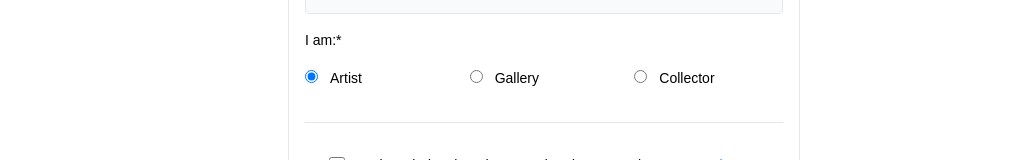
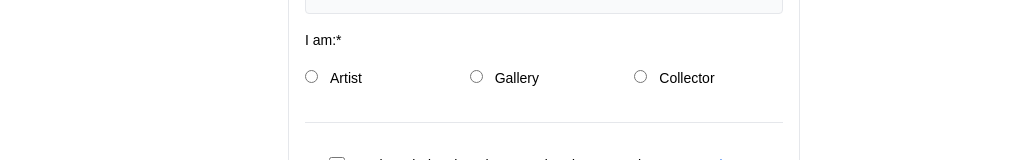
Before and after one commit to ivanZhuravlov/ntf-projj, a Vue app in the folder front/: page /register in a window 1280 px wide. Shown: the part 423-583 px from the top of the page, without its empty margins (96-1123 px from the left). Built offline with nearby package versions, Linux system fonts and the light colour scheme.

Commit message:
fix type
register.vue
- add v-model to radio input
- check type is not null

store/index.js
- add type to params
- add type to request body

```diff
--- a/front/src/store/index.js
+++ b/front/src/store/index.js
@@ -47,7 +47,7 @@ export default new Vuex.Store({
     		throw new Error('Invalid email or password');
 	    }
     },
-    async register({ commit }, {email, password}) {
+    async register({ commit }, {email, password, type}) {
     	try {
 	    	const { token } = await fetch(
 	    		API + '/register',
@@ -58,7 +58,8 @@ export default new Vuex.Store({
 	    			},
 	    			body: JSON.stringify({
 						"email": email,
-						"password": password
+						"password": password,
+						"type": type
 					})
     		}).then((r) => r.json());
 
@@ -70,7 +71,7 @@ export default new Vuex.Store({
 	        localStorage.setItem("token", token);
 	        commit('setToken', {token});
 	    } catch(e) {
-    		throw new Error('Invalid email or password');
+    		throw new Error('Invalid email, password or type');
 	    }
     },
     async logout({ commit }) {
--- a/front/src/views/Register.vue
+++ b/front/src/views/Register.vue
@@ -28,15 +28,15 @@
            <p class="text-sm sm:text-base text-left auto">I am:*</p>
           <div class="grid-cols-1 md:grid grid-cols-3 lg:grid grid-cols-3 gap-4">
             <div>
-              <input type="radio" id="gallery" name="type" checked value="Artist">
+              <input v-model='type' type="radio" id="artist" checked value="Artist">
                 <label for="artist" class="text-sm mx-3">Artist</label>
             </div>
             <div>
-              <input type="radio" id="gallery" name="type" value="Gallery">
+              <input v-model='type' type="radio" id="gallery" name="type" value="Gallery">
                 <label for="gallery" class="text-sm mx-3">Gallery</label>
             </div>
             <div>
-              <input type="radio" id="collector" name="type" value="Collector">
+              <input v-model='type' type="radio" id="collector" name="type" value="Collector">
                 <label for="collector" class="text-sm mx-3">Collector</label>
             </div>
           </div>
@@ -46,8 +46,8 @@
               <input v-model="terms" required id="terms" aria-describedby="terms" type="checkbox" class="bg-gray-50 border focus:ring focus:ring-blue-300 h-4 w-4 rounded">
             </div>
             <div class="text-sm ml-3">
-              <label for="newsletter" class="font-sm">
-                I acknowledge that I have read and agree to the <a class="text-blue-500 underline" href="/terms" target="_blank">Terms and Conditions</a>
+              <label for="terms" class="font-sm">
+                I acknowledge that I have read and agree to the <a class="text-blue-500 underline" href="/about#terms" target="_blank">Terms and Conditions</a>
               </label>
             </div>
           </div>
@@ -106,6 +106,11 @@ export default {
       	return ;
       }
 
+      if (this.type === null) {
+        this.error = 'Please select user type';
+        return ;
+      }
+
   	  this.error = null;
   	  this.$store.dispatch("register", { email, password, type })
   	  	.catch((e) => this.error = e.message)
```
